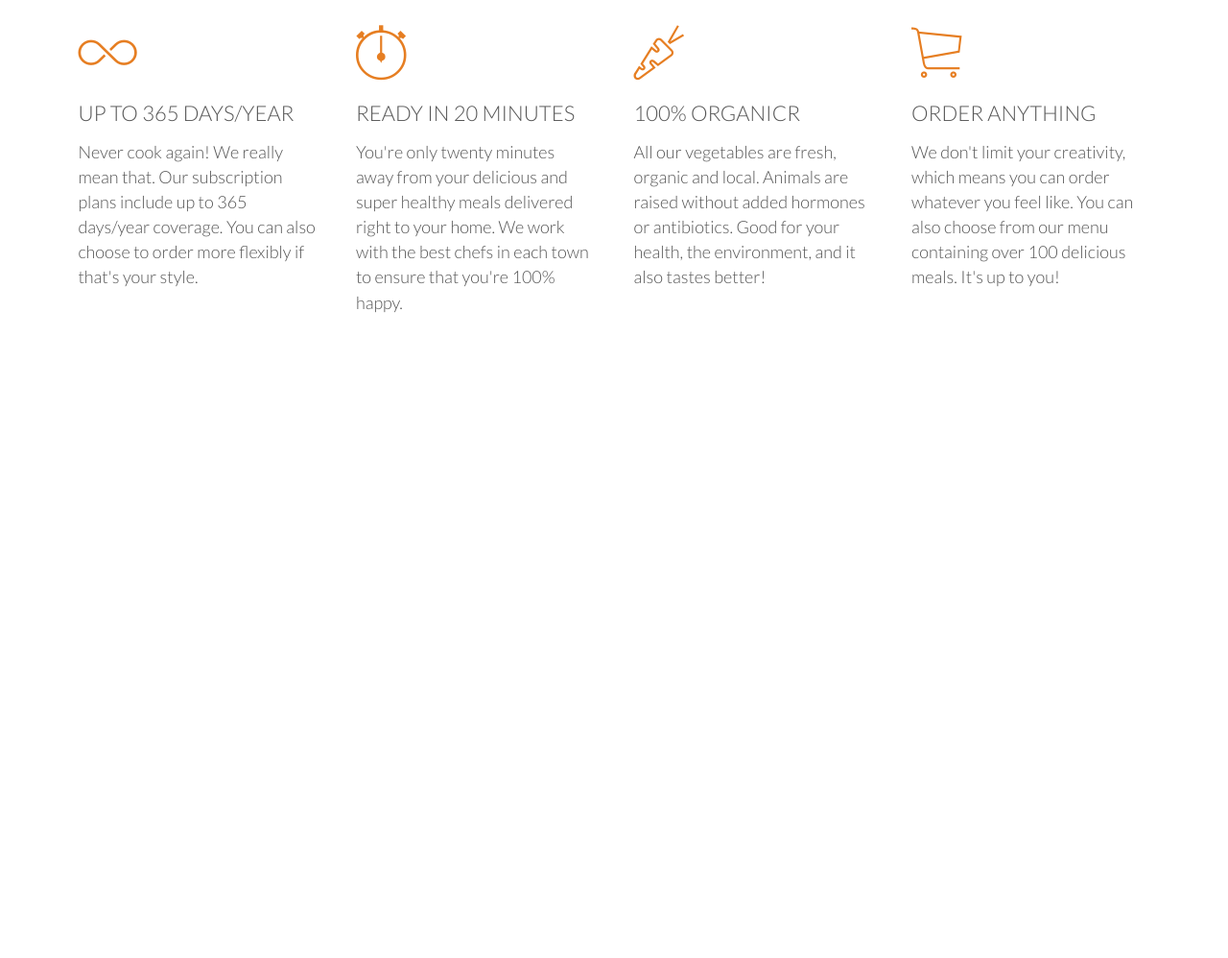
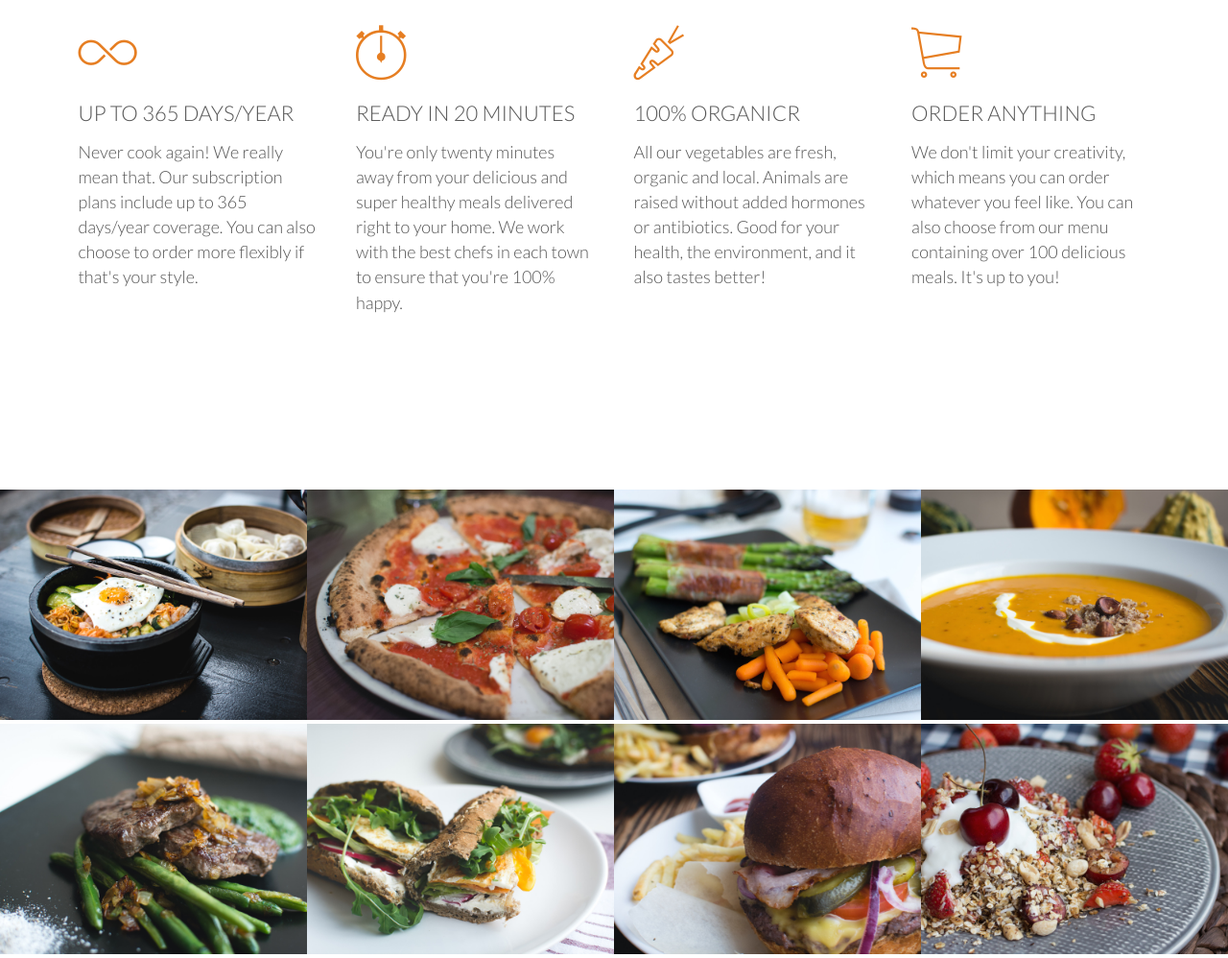
Before and after one commit to FreeNit/Omnifood, a plain HTML site: page index.html in a window 1280 px wide. Shown: the part 1050-2048 px from the top of the page at 96% size. Before the commit the page ends 1480 px from the top, so only its background shows below. Drawn offline with Linux system fonts and the light colour scheme; files whose address does not match are found by name.

Commit message:
Section "MEALS" finished html structure. Add styling for positioning.

```diff
--- a/index.html
+++ b/index.html
@@ -74,5 +74,66 @@
             </div>
         </section>
 
+        <section class="section-meals">
+            <ul class="meals-showcase">
+                <li>
+                    <figure class="meal-photo">
+                        <img src="resources/img/1.jpg" alt="Korean bibimbap with egg and vegetables">
+                    </figure>
+                </li>
+                <li>
+                    <figure class="meal-photo">
+                        <img src="resources/img/2.jpg" alt="Simple italian pizza with cherry tomatoes">
+                    </figure>
+                </li>
+                <li>
+                    <figure class="meal-photo">
+                        <img src="resources/img/3.jpg" alt="Chicken breast steak with vegetables">
+                    </figure>
+                </li>
+                <li>
+                    <figure class="meal-photo">
+                        <img src="resources/img/4.jpg" alt="Autumn pumpkin soup">
+                    </figure>
+                </li>
+            </ul>
+            <ul class="meals-showcase">
+                <li>
+                    <figure class="meal-photo">
+                        <img src="resources/img/5.jpg" alt="Paleo beef steak with vegetables">
+                    </figure>
+                </li>
+                <li>
+                    <figure class="meal-photo">
+                        <img src="resources/img/6.jpg" alt="Healthy baguette with egg and vegetables">
+                    </figure>
+                </li>
+                <li>
+                    <figure class="meal-photo">
+                        <img src="resources/img/7.jpg" alt="Burger with cheddar and bacon">
+                    </figure>
+                </li>
+                <li>
+                    <figure class="meal-photo">
+                        <img src="resources/img/8.jpg" alt="Granola with cherries and strawberries">
+                    </figure>
+                </li>
+            </ul>
+        </section>
+
     </body>
 </html>
+
+
+<!--
+1.	Korean bibimbap with egg and vegetables
+2.	Simple italian pizza with cherry tomatoes
+3.	Chicken breast steak with vegetables
+4.	Autumn pumpkin soup
+5.	Paleo beef steak with vegetables
+6.	Healthy baguette with egg and vegetables
+7.	Burger with cheddar and bacon
+8.	Granola with cherries and strawberries
+
+(see image numbers in the assets folder)
+ -->
--- a/resources/css/style.css
+++ b/resources/css/style.css
@@ -194,3 +194,29 @@ header {
 .main-nav li a:active {
     border-bottom: 2px solid #e67e22;
 }
+
+
+/* -------------------------------------------------------- */
+/* MEALS */
+/* -------------------------------------------------------- */
+
+.meals-showcase {
+    list-style: none;
+    width: 100%;
+}
+
+.meals-showcase li {
+    display: block;
+    float: left;
+    width: 25%;
+}
+
+.meal-photo {
+    width: 100%;
+    margin: 0;
+}
+
+.meal-photo img {
+    width: 100%;
+    height: auto;
+}
```
